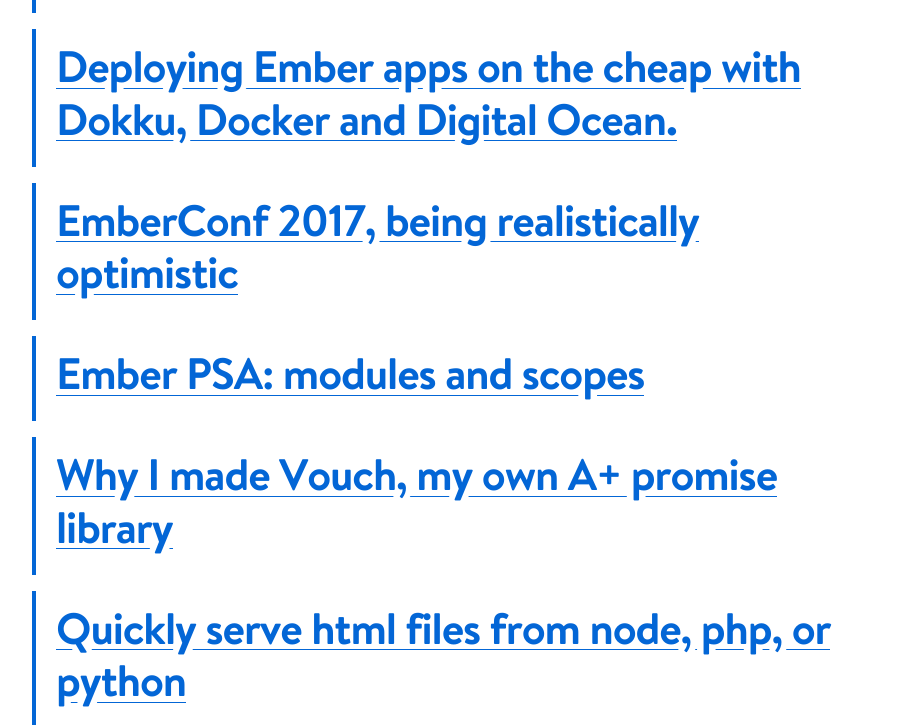
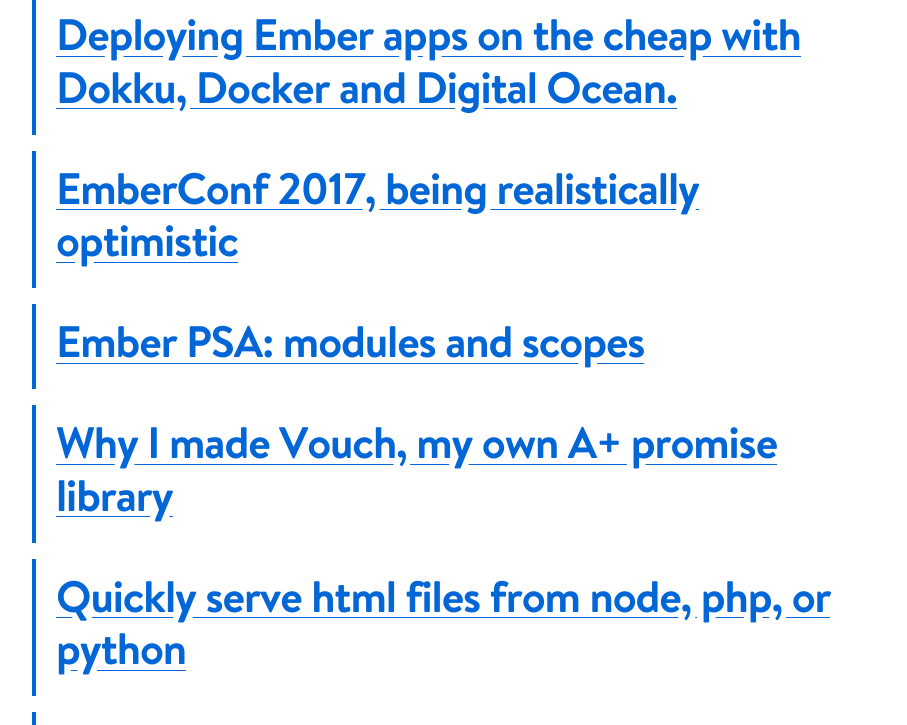
Before and after one commit to chadian/sticksnglue, a Gatsby site: page / in a window 1280 px wide. Shown: the part 761-1486 px from the top of the page, without its empty margins (183-1090 px from the left). Built offline with nearby package versions, Linux system fonts and the light colour scheme; Gatsby itself is replaced by a stand-in of ours.

Commit message:
Apply top-margin on main content layouts different per template

```diff
--- a/content/assets/scss/layout/_main-content.scss
+++ b/content/assets/scss/layout/_main-content-blog-post.scss
@@ -1,4 +1,4 @@
-.main-content {
+.main-content-blog-post {
   // push away from the header
   margin-top: 5rem;
 
--- /dev/null
+++ b/content/assets/scss/layout/_main-content-index.scss
@@ -0,0 +1,7 @@
+.main-content-index {
+  // push away from the header
+  margin-top: 3rem;
+
+  // breathing room at the bottom
+  margin-bottom: 5rem;
+}
--- a/content/assets/scss/theme.scss
+++ b/content/assets/scss/theme.scss
@@ -10,7 +10,8 @@
 @import 'base/selection-highlighting';
 
 @import 'layout/page-container';
-@import 'layout/main-content';
+@import 'layout/main-content-index';
+@import 'layout/main-content-blog-post';
 
 @import 'components/header';
 @import 'components/post';
--- a/src/components/layout.js
+++ b/src/components/layout.js
@@ -21,7 +21,7 @@ class Layout extends React.Component {
         </div>
 
         <div className="page-container">
-          <main className="main-content">{children}</main>
+          {children}
         </div>
       </>
     )
--- a/src/pages/index.js
+++ b/src/pages/index.js
@@ -14,18 +14,18 @@ class BlogIndex extends React.Component {
       <Layout location={this.props.location} title={siteTitle}>
         <SEO title="All posts" />
 
+        <div className="main-content-index">
           {posts.map(({ node }) => {
             const title = node.frontmatter.title || node.fields.slug
             return (
               <div className="table-of-contents-item" key={node.fields.slug}>
                 <h1 class="table-of-contents-item__title">
-                <Link to={node.fields.slug}>
-                  {title}
-                </Link>
+                  <Link to={node.fields.slug}>{title}</Link>
                 </h1>
               </div>
             )
           })}
+        </div>
       </Layout>
     )
   }
--- a/src/templates/blog-post.js
+++ b/src/templates/blog-post.js
@@ -16,6 +16,7 @@ class BlogPostTemplate extends React.Component {
           title={post.frontmatter.title}
           description={post.frontmatter.description || post.excerpt}
         />
+        <div className="main-content-blog-post">
           <article>
             <h1 className="post__title">{post.frontmatter.title}</h1>
             <p>{post.frontmatter.date}</p>
@@ -52,6 +53,7 @@ class BlogPostTemplate extends React.Component {
               </li>
             )}
           </ul>
+        </div>
       </Layout>
     )
   }
```
Lines whose indentation alone changed are shown as unchanged.
